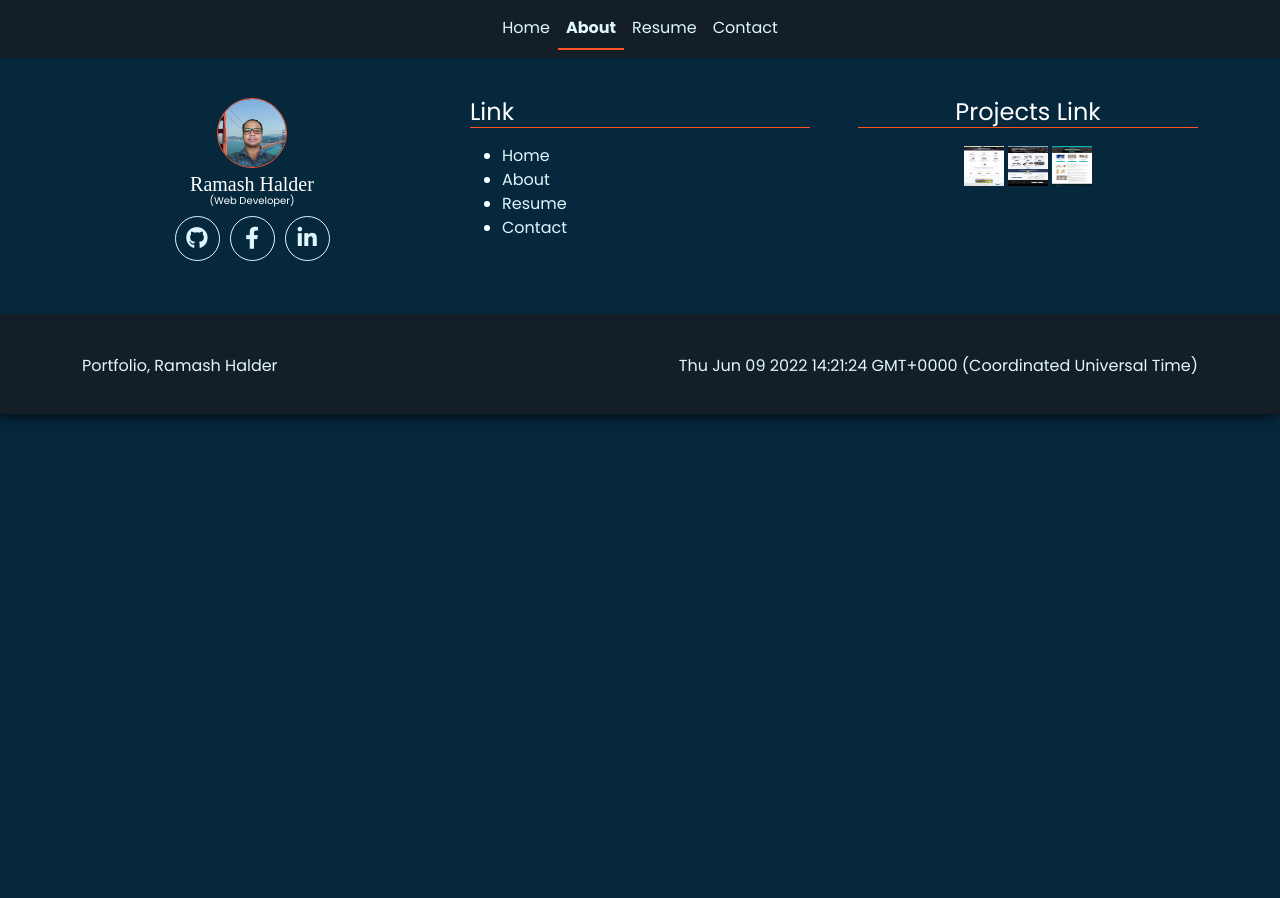
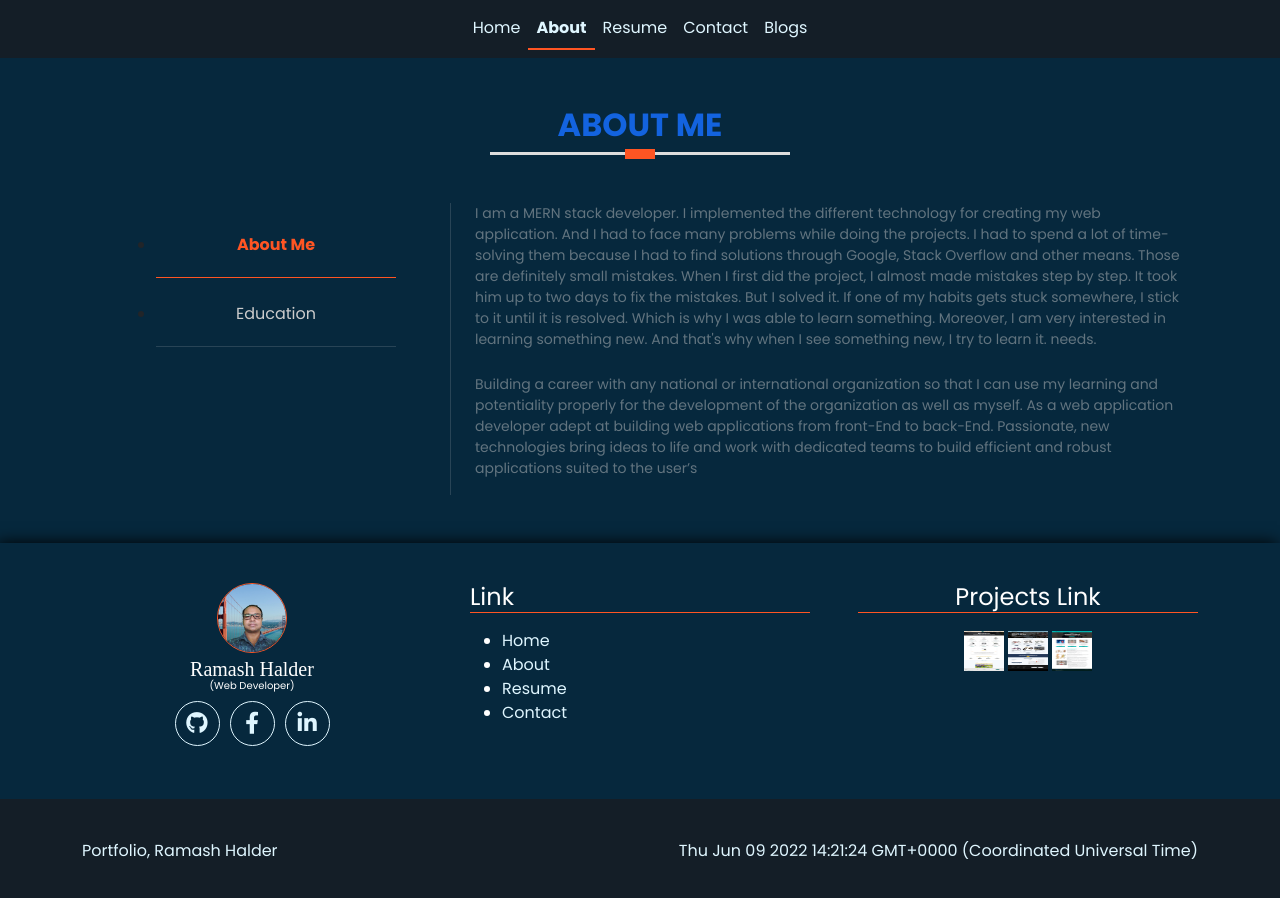
Before and after one commit to Ramash3828/portfolio, a React (Create React App) app: page /about/about-me in a window 1280 px wide. Before the commit the page ends 800 px from the top, so only its background shows below. Built offline with nearby package versions, Linux system fonts and the light colour scheme; a web font is replaced by a local one.

Commit message:
about page edit

```diff
--- a/src/App.js
+++ b/src/App.js
@@ -7,6 +7,9 @@ import Resume from "./Components/Resume/Resume";
 import Contact from "./Components/Contact/Contact";
 import Footer from "./Components/Footer/Footer";
 import ProjectsDetails from "./Components/Home/ProjectsDetails";
+import AboutMe from "./Components/About/AboutMe";
+import Education from "./Components/About/Education";
+import Blogs from "./Components/Blogs/Bolgs";
 
 function App() {
     return (
@@ -14,10 +17,15 @@ function App() {
             <Header />
             <Routes>
                 <Route path="/" element={<Home />} />
-                <Route path="/about" element={<About />} />
+                <Route path="/about/" element={<About />}>
+                    <Route index element={<AboutMe />} />
+                    <Route path="about-me" element={<AboutMe />} />
+                    <Route path="education" element={<Education />} />
+                </Route>
                 <Route path="/resume" element={<Resume />} />
                 <Route path="/contact" element={<Contact />} />
                 <Route path="/project-details" element={<ProjectsDetails />} />
+                <Route path="/blogs" element={<Blogs />} />
             </Routes>
             <Footer />
         </div>
--- a/src/Components/About/About.css
+++ b/src/Components/About/About.css
@@ -0,0 +1,38 @@
+.about-link a {
+    text-decoration: none;
+    color: #ccc;
+    padding-bottom: 10px;
+    width: 100%;
+    display: block;
+}
+.links {
+    padding: 30px;
+}
+.links a {
+    text-decoration: none;
+    display: block;
+    padding-bottom: 20px;
+    border-bottom: 1px solid rgba(204, 204, 204, 0.171);
+}
+.links a.active {
+    color: #ff5523;
+    border-bottom: 1px solid #ff5523;
+}
+.links-desc {
+    border-left: 1px solid rgba(204, 204, 204, 0.171);
+    height: 100%;
+}
+.edu-sub-title {
+    border-bottom: 1px solid #ccc;
+}
+.education-area {
+    height: 50vh;
+}
+.edu-sub-title {
+    color: rgba(204, 204, 204, 0.719);
+}
+.edu-text,
+.about-text p {
+    color: rgba(204, 204, 204, 0.466);
+    font-size: 14px;
+}
--- a/src/Components/About/About.js
+++ b/src/Components/About/About.js
@@ -1,22 +1,34 @@
 import React from "react";
+import { NavLink, Outlet } from "react-router-dom";
 import "./About.css";
 
 const About = () => {
     return (
         <div className="py-5">
-            <div className="contianer">
+            <div className="container">
                 <h2 className="text-uppercase fw-bold title">About Me</h2>
                 <div className="line mb-5"></div>
-                <p className="text-white w-50 mx-auto">
-                    Building a career with any national or international
-                    organization so that I can use my learning and potentiality
-                    properly for the development of the organization as well as
-                    myself. As a web application developer adept at building web
-                    applications from front end to back end. Passionate, new
-                    technologies bring ideas to life and work with dedicated
-                    teams to build efficient and robust applications suited to
-                    the user’s needs.
-                </p>
+                <div className="container">
+                    <div className="row g-5">
+                        <div className="col-md-4">
+                            <ul className="about-link">
+                                <div className="links">
+                                    <li className="mb-4">
+                                        <NavLink to="/about/about-me">
+                                            About Me
+                                        </NavLink>
+                                    </li>
+                                    <li>
+                                        <NavLink to="/about/education">
+                                            Education
+                                        </NavLink>
+                                    </li>
+                                </div>
+                            </ul>
+                        </div>
+                        <div className="col-md-8 links-desc">{<Outlet />}</div>
+                    </div>
+                </div>
             </div>
         </div>
     );
--- /dev/null
+++ b/src/Components/About/AboutMe.js
@@ -0,0 +1,35 @@
+import React from "react";
+import "../About/About.css";
+
+const AboutMe = () => {
+    return (
+        <div className="about-text">
+            <p className="text-start ">
+                I am a MERN stack developer. I implemented the different
+                technology for creating my web application. And I had to face
+                many problems while doing the projects. I had to spend a lot of
+                time-solving them because I had to find solutions through
+                Google, Stack Overflow and other means. Those are definitely
+                small mistakes. When I first did the project, I almost made
+                mistakes step by step. It took him up to two days to fix the
+                mistakes. But I solved it. If one of my habits gets stuck
+                somewhere, I stick to it until it is resolved. Which is why I
+                was able to learn something. Moreover, I am very interested in
+                learning something new. And that's why when I see something new,
+                I try to learn it. needs.
+            </p>
+            <p className="mt-4  text-start ">
+                {" "}
+                Building a career with any national or international
+                organization so that I can use my learning and potentiality
+                properly for the development of the organization as well as
+                myself. As a web application developer adept at building web
+                applications from front-End to back-End. Passionate, new
+                technologies bring ideas to life and work with dedicated teams
+                to build efficient and robust applications suited to the user’s
+            </p>
+        </div>
+    );
+};
+
+export default AboutMe;
--- /dev/null
+++ b/src/Components/About/Education.js
@@ -0,0 +1,19 @@
+import React from "react";
+import "../About/About.css";
+
+const Education = () => {
+    return (
+        <div className="education-area">
+            <h5 className="text-white text-start">B.A. (Bachelors Arts)</h5>
+            <p className=" mb-3 pb-1 edu-sub-title text-start">
+                National University, Bangladesh.{" "}
+            </p>
+            <p className=" text-start edu-text">
+                I have completed my B.A. (Bachelors Arts) course from Keshabpur
+                Degree Collage.
+            </p>
+        </div>
+    );
+};
+
+export default Education;
--- /dev/null
+++ b/src/Components/Blogs/Bolgs.js
@@ -0,0 +1,11 @@
+import React from "react";
+
+const Blogs = () => {
+    return (
+        <div className="resume">
+            <h2 className="text-white">Coming Soon.......</h2>
+        </div>
+    );
+};
+
+export default Blogs;
--- a/src/Components/Header/Header.js
+++ b/src/Components/Header/Header.js
@@ -62,6 +62,16 @@ const Header = () => {
                                 Contact
                             </NavLink>
                         </li>
+                        <li className="nav-item">
+                            <NavLink
+                                onClick={() => setClicked(!clicked)}
+                                to="blogs"
+                                className="nav-link "
+                                aria-current="page"
+                            >
+                                Blogs
+                            </NavLink>
+                        </li>
                     </ul>
                 </div>
             </div>
--- a/src/Components/Home/Home.css
+++ b/src/Components/Home/Home.css
@@ -32,6 +32,7 @@
 }
 .portfolio-title {
     color: #ff5523;
+    font-weight: bold;
 }
 .title {
     color: #1363df;
@@ -67,9 +68,7 @@ a.btn-text {
     -o-border-radius: 50%;
     margin: 0 auto;
 }
-.img-wraper:hover .image-container {
-    margin-top: 10px;
-}
+
 .image-container {
     margin: auto;
     width: 300px;
@@ -89,7 +88,13 @@ a.btn-text {
     width: 100%;
     object-fit: cover;
 }
-
+.image-container:hover img {
+    transform: translate(1.2);
+    -webkit-transform: translate(1.2);
+    -moz-transform: translate(1.2);
+    -ms-transform: translate(1.2);
+    -o-transform: translate(1.2);
+}
 /* Projects area */
 .project-area {
     padding: 80px 0;
--- a/src/Components/Home/Home.js
+++ b/src/Components/Home/Home.js
@@ -23,7 +23,7 @@ const Home = () => {
                 }}
             >
                 <div className="container">
-                    <div className="row">
+                    <div className="row d-flex align-items-center justify-content-center">
                         <div className="col-md-6 order-2 order-md-1">
                             <div className="portfolio-area">
                                 <div className="social-contact my-3">
@@ -95,14 +95,14 @@ const Home = () => {
                                 </div>
                             </div>
                         </div>
-                        <div className="col-md-6 d-flex align-items-center justify-content-center order-1 order-md-2">
-                            <div className="image-area ">
-                                <div className="img-wraper ">
-                                    <div className="image-container">
-                                        <img src={myImage} alt="Ramash" />
-                                    </div>
+                        <div className="col-md-6  order-1 order-md-2">
+                            {/* <div className="image-area "> */}
+                            <div className="img-wraper ">
+                                <div className="image-container">
+                                    <img src={myImage} alt="Ramash" />
                                 </div>
                             </div>
+                            {/* </div> */}
                         </div>
                     </div>
                 </div>
```
